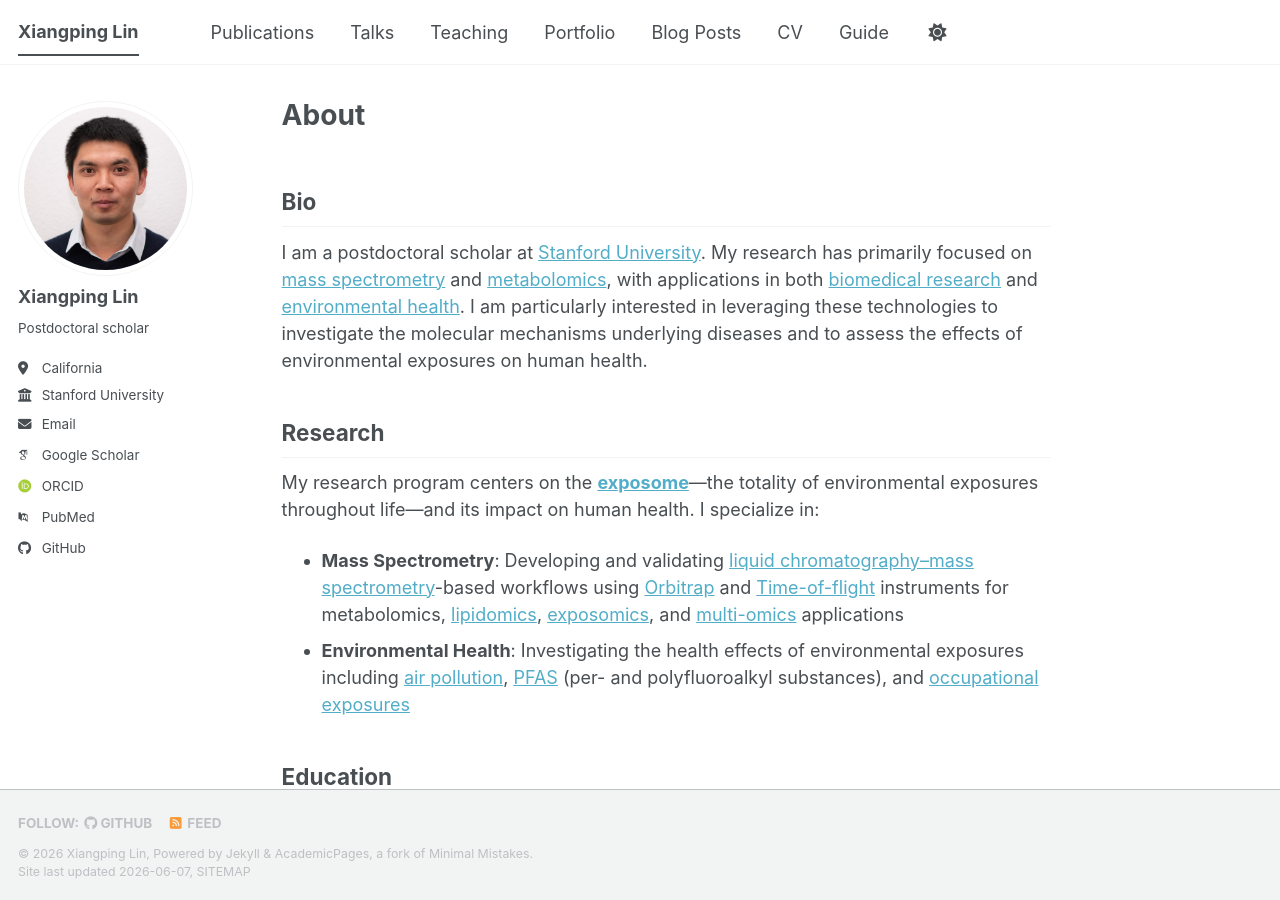
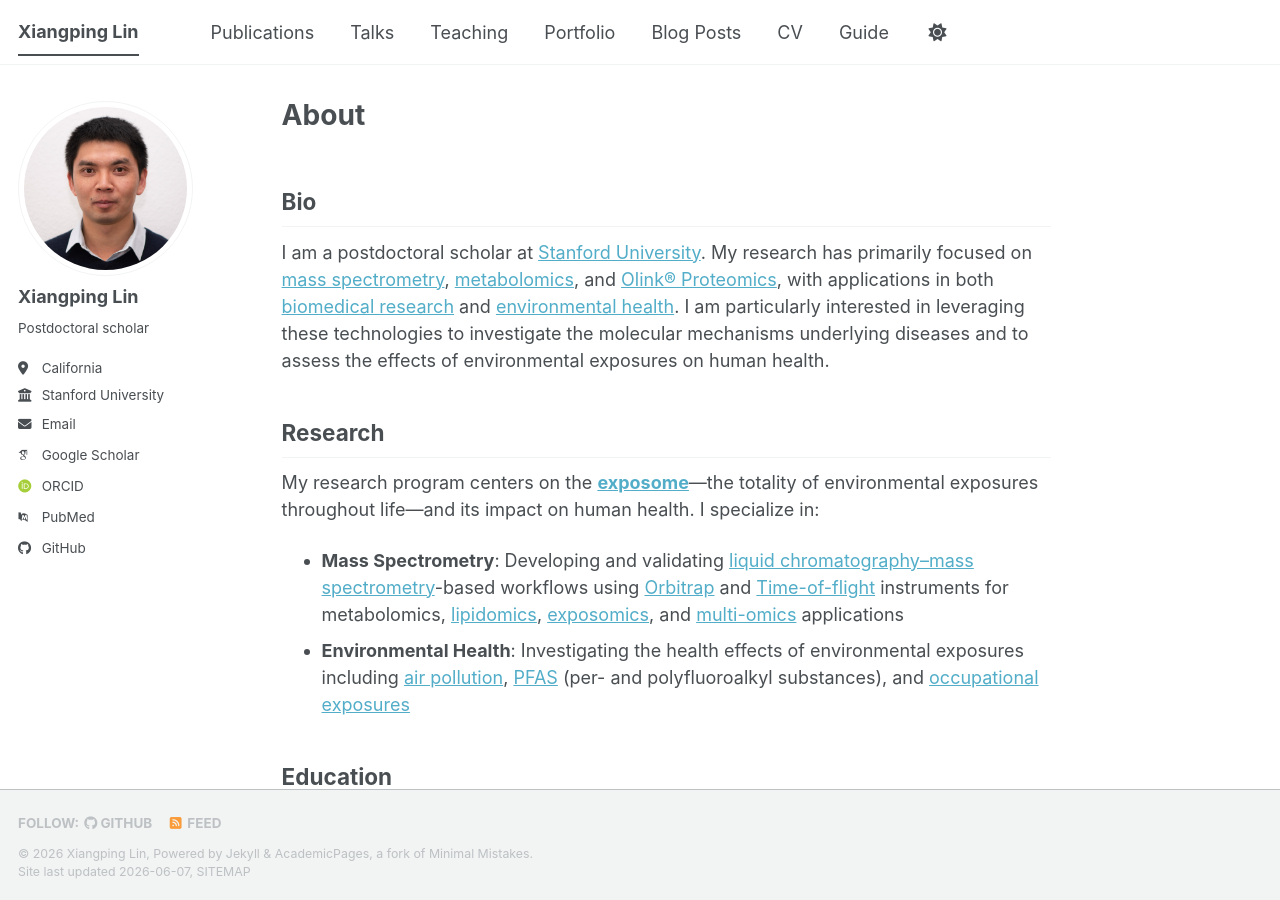
Before and after one commit to xiangpinglin/xiangpinglin.github.io, a Jekyll site: the page built from _pages/about.md, in a window 1280 px wide and 900 px high. Built offline with Jekyll 4.4.1, drawn with Linux system fonts in a browser that asks for light colours; some web fonts are replaced; a script bundle is joined from its source files by our own code; library files that are not in the unit come from our copies.

Commit message:
Update about.md

```diff
--- a/_pages/about.md
+++ b/_pages/about.md
@@ -9,7 +9,7 @@ redirect_from:
 
 ## Bio
 
-I am a postdoctoral scholar at [Stanford University](https://www.stanford.edu/). My research has primarily focused on [mass spectrometry](https://en.wikipedia.org/wiki/Mass_spectrometry) and [metabolomics](https://en.wikipedia.org/wiki/Metabolomics), with applications in both [biomedical research](https://en.wikipedia.org/wiki/Medical_research) and [environmental health](https://en.wikipedia.org/wiki/Environmental_health). I am particularly interested in leveraging these technologies to investigate the molecular mechanisms underlying diseases and to assess the effects of environmental exposures on human health.
+I am a postdoctoral scholar at [Stanford University](https://www.stanford.edu/). My research has primarily focused on [mass spectrometry](https://en.wikipedia.org/wiki/Mass_spectrometry), [metabolomics](https://en.wikipedia.org/wiki/Metabolomics), and [Olink® Proteomics](https://olink.com/technology/what-is-pea), with applications in both [biomedical research](https://en.wikipedia.org/wiki/Medical_research) and [environmental health](https://en.wikipedia.org/wiki/Environmental_health). I am particularly interested in leveraging these technologies to investigate the molecular mechanisms underlying diseases and to assess the effects of environmental exposures on human health.
 
 ## Research
 
```
